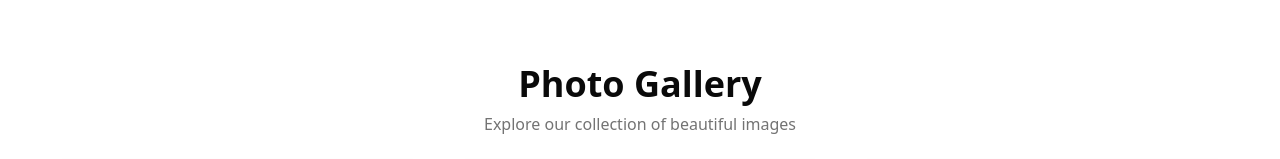
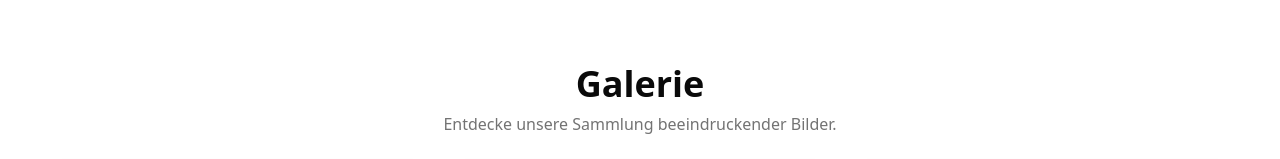
Before and after one commit to stoobit-analytics/stoobit-analytics-web-demo, a React (Vite) app in the folder st-al-web-demo/: page / in a window 1280 px wide. Shown: the top 159 px of the page. Built offline with nearby package versions, Linux system fonts and the light colour scheme.

Commit message:
localization improvements

```diff
--- a/st-al-web-demo/src/AnalyticsCalls.tsx
+++ b/st-al-web-demo/src/AnalyticsCalls.tsx
@@ -6,7 +6,7 @@
     var os = detectOS()
     const body = {
         id: new Date().getMilliseconds().toString(),
-        name: "image opened",
+        name: "Bild geöffnet",
         defaultprops: { os: os.os, userid: userid, os_version: os.version },
         customprops: { title: title, category: category },
         time: new Date().toISOString()
@@ -52,7 +52,7 @@
     var os = detectOS()
     const body = {
         id: new Date().getMilliseconds().toString(),
-        name: "category opened",
+        name: "Bild geöffnet",
         defaultprops: { os: os.os, userid: userid, os_version: os.version },
         customprops: { title: title },
         time: new Date().toISOString()
--- a/st-al-web-demo/src/components/folder-view.tsx
+++ b/st-al-web-demo/src/components/folder-view.tsx
@@ -44,7 +44,7 @@
       <div className="flex justify-center mt-8">
         <Button variant="outline" onClick={onBack} className="flex items-center gap-2">
           <ArrowLeft className="h-4 w-4" />
-          Back to Gallery
+          Zurück zur Übersicht
         </Button>
       </div>
     </div>
--- a/st-al-web-demo/src/components/gallery-view.tsx
+++ b/st-al-web-demo/src/components/gallery-view.tsx
@@ -11,8 +11,8 @@
   return (
     <div className="space-y-6">
       <div className="text-center space-y-2">
-        <h1 className="text-4xl font-bold">Photo Gallery</h1>
-        <p className="text-muted-foreground">Explore our collection of beautiful images</p>
+        <h1 className="text-4xl font-bold">Galerie</h1>
+        <p className="text-muted-foreground">Entdecke unsere Sammlung beeindruckender Bilder.</p>
       </div>
 
       <div className="grid grid-cols-1 sm:grid-cols-2 lg:grid-cols-3 gap-6">
```
